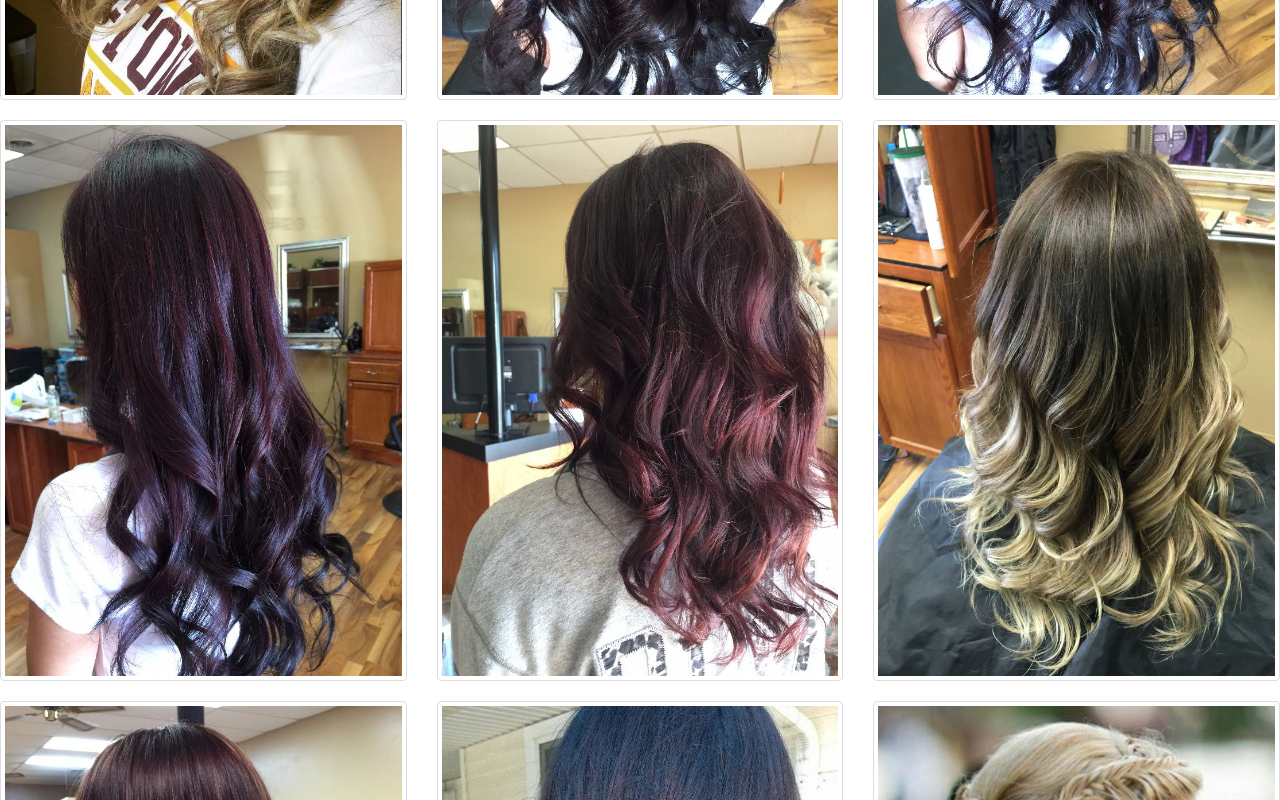
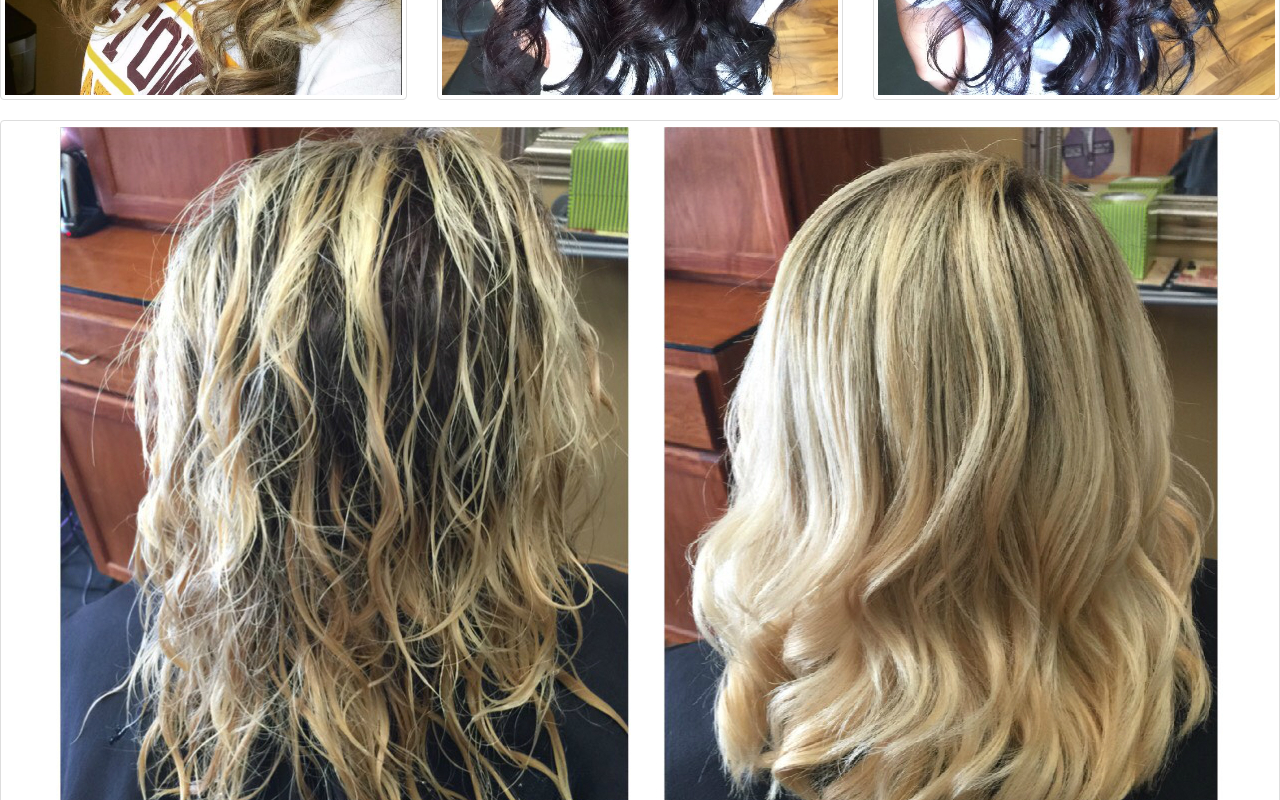
Before and after one commit to majestixsalon/majestixsalon.github.io, a plain HTML site: page portfolio.html in a window 1280 px wide. Shown: the part 1220-2020 px from the top of the page. Drawn offline with nearby package versions, Linux system fonts and the light colour scheme.

Commit message:
added brazilian blowout image

```diff
--- a/css/style.css
+++ b/css/style.css
@@ -6,6 +6,7 @@ License URL: http://creativecommons.org/licenses/by/3.0/
 --*/
 html {
 	-webkit-tap-highlight-color: rgba(0,0,0,0);
+	overflow-x: hidden;
 }
 html, body{
 
--- a/portfolio.html
+++ b/portfolio.html
@@ -107,6 +107,11 @@
 			<div class="col-xs-12 col-s-6 col-md-4 port">
 				<div class="thumbnail">
 					<img src="images/portfolio6.jpg">
+				</div>
+			</div>
+			<div class="col-xs-12 col-s-12 col-md-12 port">
+				<div class="thumbnail">
+					<img src="images/portfolio16.jpg">
 				</div>
 			</div>
 			<div class="col-xs-12 col-s-6 col-md-4 port">
```
Also changed, not shown: images/portfolio16.jpg (added), images/portfolio16.png (added).
